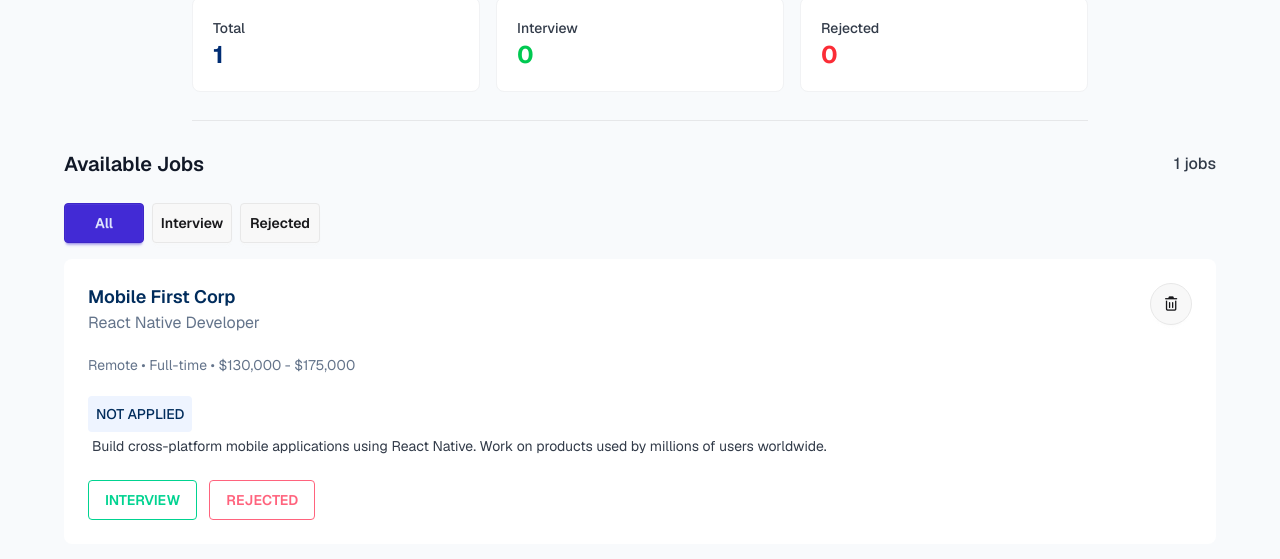
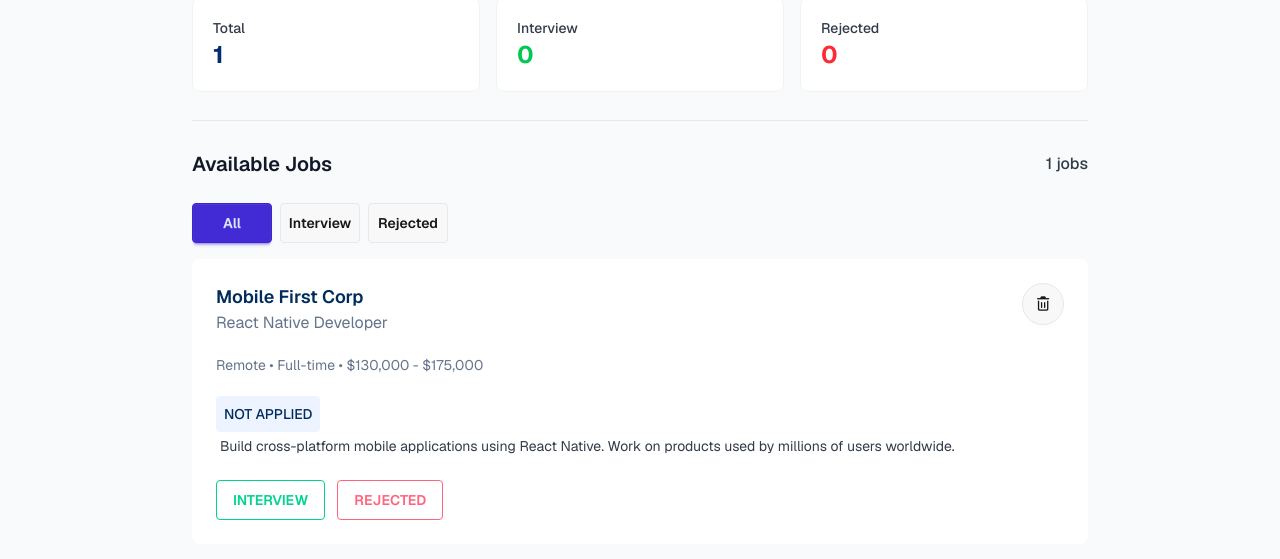
Before and after one commit to piasmajumdar/Job-Application-Tracker---A04, a plain HTML site: page index.html in a window 1280 px wide. Shown: the part 119-678 px from the top of the page. Drawn offline with nearby package versions, Linux system fonts and the light colour scheme.

Commit message:
fixed small mistake

```diff
--- a/index.html
+++ b/index.html
@@ -56,7 +56,7 @@
     </header>
 
     <!-- Available Jobs + Toggle Bar-->
-    <main class="w-[90%] w-[70%] mx-auto mt-7">
+    <main class="w-[90%] sm:w-[70%] mx-auto mt-7">
         <!-- available bar -->
         <div class="flex justify-between items-center mb-6">
             <h2 class="font-semibold text-[#111827] text-[20px]">Available Jobs</h2>
```
